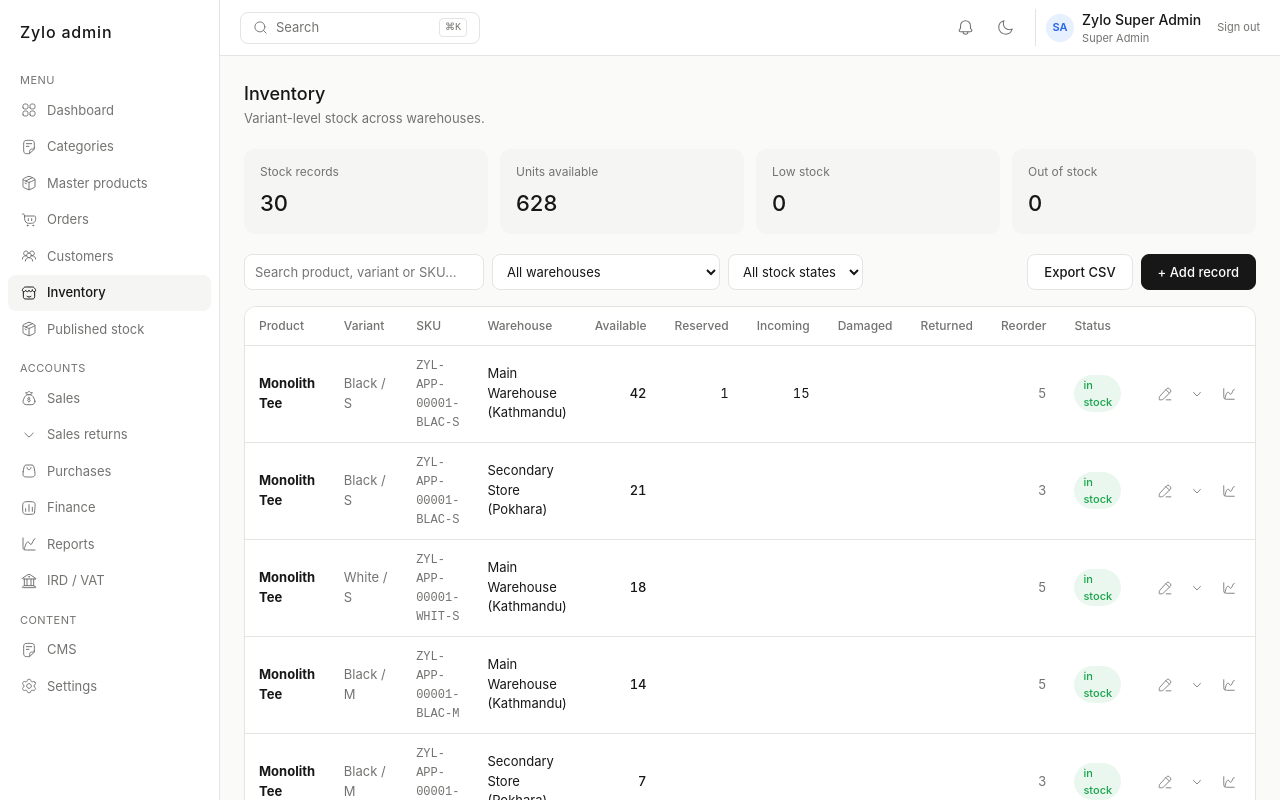
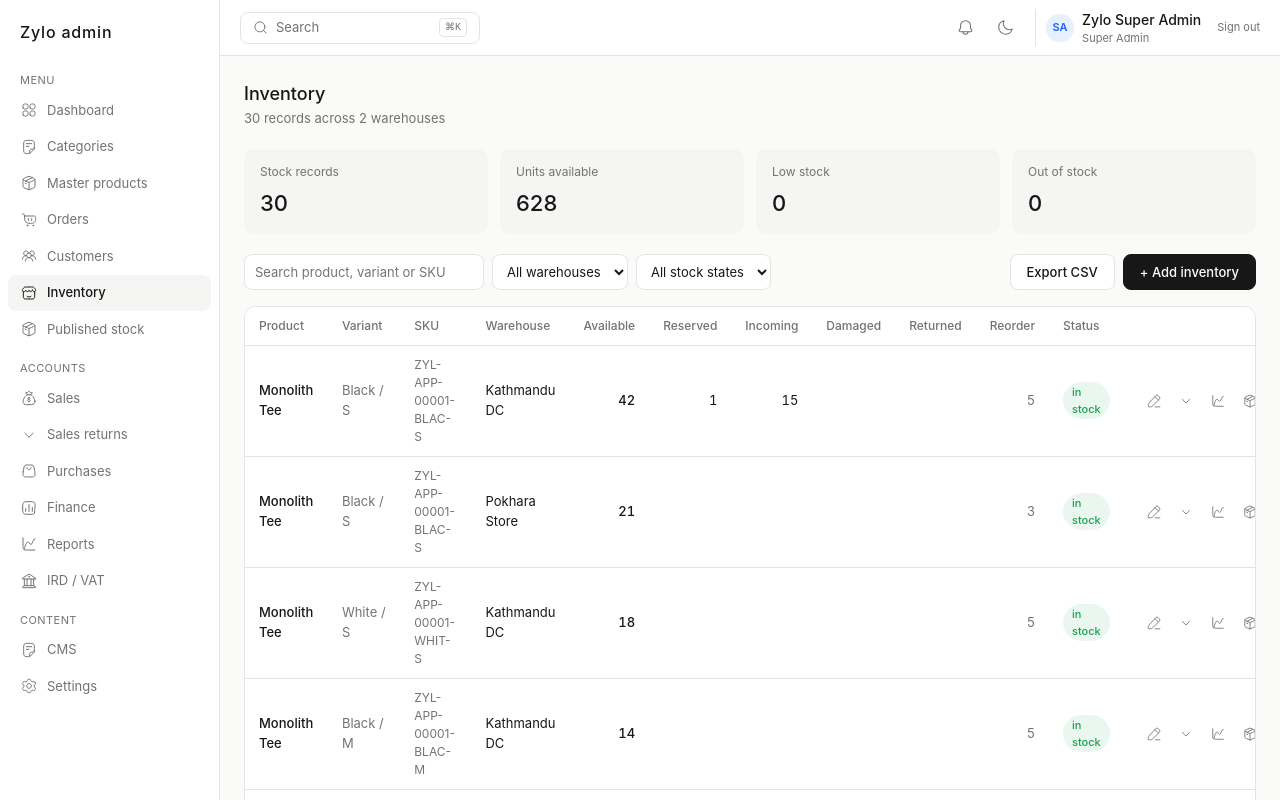
Before and after one commit to kunwarom09/RamroXa, a Next.js app in the folder client/: page /admin/inventory in a window 1280 px wide. Shown: the top 800 px of the page. Built offline with nearby package versions, Linux system fonts and the light colour scheme.

Commit message:
Update inventory page layout, warehouse names, metrics and action controls

```diff
--- a/client/app/admin/inventory/page.jsx
+++ b/client/app/admin/inventory/page.jsx
@@ -4,6 +4,7 @@ import { loadDB, saveDB, money } from '../../../services/dataStore';
 import Icon from '../../../components/admin/Icons';
 
 export default function AdminInventoryPage() {
+  const [mounted, setMounted] = useState(false);
   const [db, setDb] = useState(null);
   const [search, setSearch] = useState('');
   const [warehouseFilter, setWarehouseFilter] = useState('');
@@ -35,18 +36,28 @@ export default function AdminInventoryPage() {
   const refreshData = () => {
     const loaded = loadDB();
     if (!loaded.inventory) loaded.inventory = [];
-    if (!loaded.warehouses) loaded.warehouses = [{ id: 'w1', name: 'Main Warehouse' }, { id: 'w2', name: 'Secondary Store' }];
+    if (!loaded.warehouses) loaded.warehouses = [{ id: 'w1', name: 'Kathmandu DC' }, { id: 'w2', name: 'Pokhara Store' }];
     if (!loaded.stockMoves) loaded.stockMoves = [];
     setDb(loaded);
   };
 
   useEffect(() => {
+    setMounted(true);
     refreshData();
   }, []);
 
-  if (!db) return <div>Loading inventory...</div>;
+  if (!db || !mounted) {
+    return (
+      <div>
+        <div className="page-head">
+          <h1>Inventory</h1>
+          <p>Loading inventory...</p>
+        </div>
+      </div>
+    );
+  }
 
-  const warehouses = db.warehouses || [{ id: 'w1', name: 'Main Warehouse' }];
+  const warehouses = db.warehouses || [{ id: 'w1', name: 'Kathmandu DC' }, { id: 'w2', name: 'Pokhara Store' }];
   const products = db.products || [];
   const variants = db.variants || [];
   const inventoryList = db.inventory || [];
@@ -285,32 +296,34 @@ export default function AdminInventoryPage() {
     <div>
       <div className="page-head">
         <h1>Inventory</h1>
-        <p>Variant-level stock across warehouses.</p>
+        <p suppressHydrationWarning>
+          {filtered.length} records across {warehouses.length} warehouses
+        </p>
       </div>
 
-      <div className="metric-grid">
+      <div className="metric-grid" style={{ gridTemplateColumns: 'repeat(4, 1fr)' }}>
         <div className="metric">
           <div className="label">Stock records</div>
-          <div className="value">{filtered.length}</div>
+          <div className="value" suppressHydrationWarning>{filtered.length}</div>
         </div>
         <div className="metric">
           <div className="label">Units available</div>
-          <div className="value">{totalUnits.toLocaleString('en-IN')}</div>
+          <div className="value" suppressHydrationWarning>{totalUnits.toLocaleString('en-IN')}</div>
         </div>
         <div className="metric">
           <div className="label">Low stock</div>
-          <div className="value">{lowStockCount}</div>
+          <div className="value" suppressHydrationWarning>{lowStockCount}</div>
         </div>
         <div className="metric">
           <div className="label">Out of stock</div>
-          <div className="value">{outOfStockCount}</div>
+          <div className="value" suppressHydrationWarning>{outOfStockCount}</div>
         </div>
       </div>
 
       <div className="toolbar">
         <input
           type="text"
-          placeholder="Search product, variant or SKU..."
+          placeholder="Search product, variant or SKU"
           value={search}
           onChange={(e) => setSearch(e.target.value)}
           style={{ width: '240px' }}
@@ -329,7 +342,7 @@ export default function AdminInventoryPage() {
         </select>
         <div className="spacer" />
         <button className="btn" onClick={exportCsv}>Export CSV</button>
-        <button className="btn btn-primary" onClick={() => openInvRecord(null)}>+ Add record</button>
+        <button className="btn btn-primary" onClick={() => openInvRecord(null)}>+ Add inventory</button>
       </div>
 
       <div className="card table-wrap">
@@ -347,16 +360,16 @@ export default function AdminInventoryPage() {
               <th className="num">Returned</th>
               <th className="num">Reorder</th>
               <th>Status</th>
-              <th style={{ textAlign: 'right', whiteSpace: 'nowrap' }}>Actions</th>
+              <th style={{ width: '140px', textAlign: 'right' }}></th>
             </tr>
           </thead>
           <tbody>
             {filtered.length > 0 ? (
               filtered.map(r => (
                 <tr key={r.id}>
-                  <td><strong>{r.m.name}</strong></td>
+                  <td style={{ fontWeight: 500 }}>{r.m.name}</td>
                   <td style={{ color: 'var(--muted-foreground)' }}>{getVariantLabel(r.v)}</td>
-                  <td style={{ color: 'var(--muted-foreground)', fontSize: '12px' }}><code>{r.v.sku}</code></td>
+                  <td style={{ color: 'var(--muted-foreground)', fontSize: '12px' }}>{r.v.sku}</td>
                   <td>{r.w.name}</td>
                   <td className="num" style={{ fontWeight: 500 }}>{r.available}</td>
                   <td className="num">{r.reserved || ''}</td>
--- a/client/services/dataStore.js
+++ b/client/services/dataStore.js
@@ -185,8 +185,8 @@ export var DEFAULTS = {
   },
   warehouses: function () {
     return [
-      { id: "w1", name: "Main Warehouse (Kathmandu)", code: "WH-KTM" },
-      { id: "w2", name: "Secondary Store (Pokhara)", code: "WH-PKR" }
+      { id: "w1", name: "Kathmandu DC", code: "WH-KTM" },
+      { id: "w2", name: "Pokhara Store", code: "WH-PKR" }
     ];
   },
   pages: function () {
@@ -314,6 +314,11 @@ export function loadDB() {
       if (!db.warehouses || !db.warehouses.length) {
         db.warehouses = DEFAULTS.warehouses();
         modified = true;
+      } else {
+        db.warehouses.forEach(function (w) {
+          if (w.id === 'w1' && (w.name.includes('Main') || w.name !== 'Kathmandu DC')) { w.name = 'Kathmandu DC'; modified = true; }
+          if (w.id === 'w2' && (w.name.includes('Secondary') || w.name !== 'Pokhara Store')) { w.name = 'Pokhara Store'; modified = true; }
+        });
       }
       if (!db.pages || !db.pages.length) {
         db.pages = DEFAULTS.pages();
```
